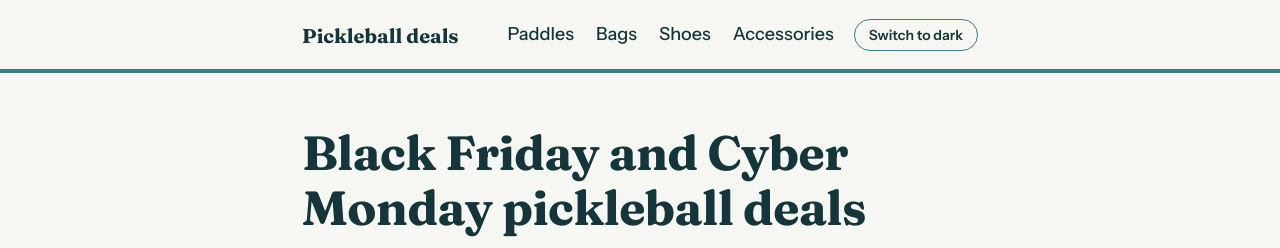
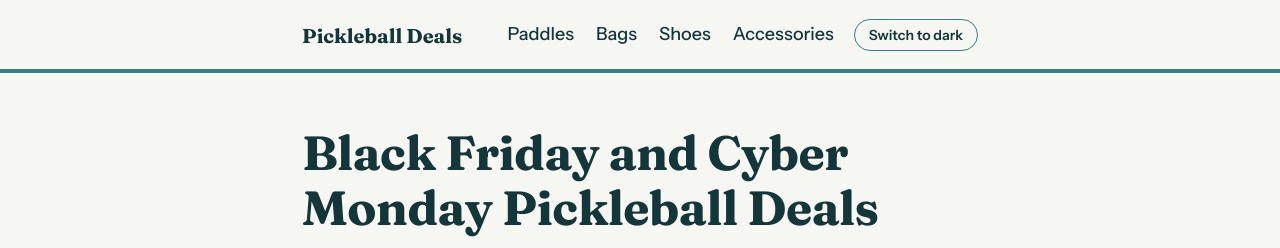
Before and after one commit to sidyadav3/pickleball-deals, a plain HTML site: page index.html in a window 1280 px wide. Shown: the top 248 px of the page. Drawn offline with Linux system fonts and the light colour scheme.

Commit message:
Text fixes

```diff
--- a/index.html
+++ b/index.html
@@ -4,7 +4,7 @@
 <meta charset="utf-8">
 <meta name="robots" content="noindex, nofollow">
 <meta name="viewport" content="width=device-width, initial-scale=1, viewport-fit=cover">
-<title>Pickleball Black Friday and Cyber Monday deals</title>
+<title>Pickleball Black Friday and Cyber Monday Deals</title>
 <link rel="preconnect" href="https://fonts.googleapis.com">
 <link href="https://fonts.googleapis.com/css2?family=Fraunces:opsz,wght@9..144,600;9..144,700&family=Instrument+Sans:wght@400;500;600&display=swap" rel="stylesheet">
 <style>
@@ -132,7 +132,7 @@ footer a:hover{color:var(--foot-ink);background:none}
 <body>
 <header>
   <div class="wrap">
-    <span class="brand">Pickleball deals</span>
+    <span class="brand">Pickleball Deals</span>
     <nav aria-label="Sections">
       <a href="#paddles">Paddles</a>
       <a href="#bags">Bags</a>
@@ -145,7 +145,7 @@ footer a:hover{color:var(--foot-ink);background:none}
 
 <main>
   <div class="wrap hero">
-    <h1>Black Friday and Cyber Monday pickleball deals</h1>
+    <h1>Black Friday and Cyber Monday Pickleball Deals</h1>
     <p>Paddles, bags, shoes, and accessories, with prices and codes where they apply.</p>
     <p class="disclosure">Disclosure: the paddle codes are my affiliate codes, so I earn a small commission when you use them.</p>
   </div>
```
